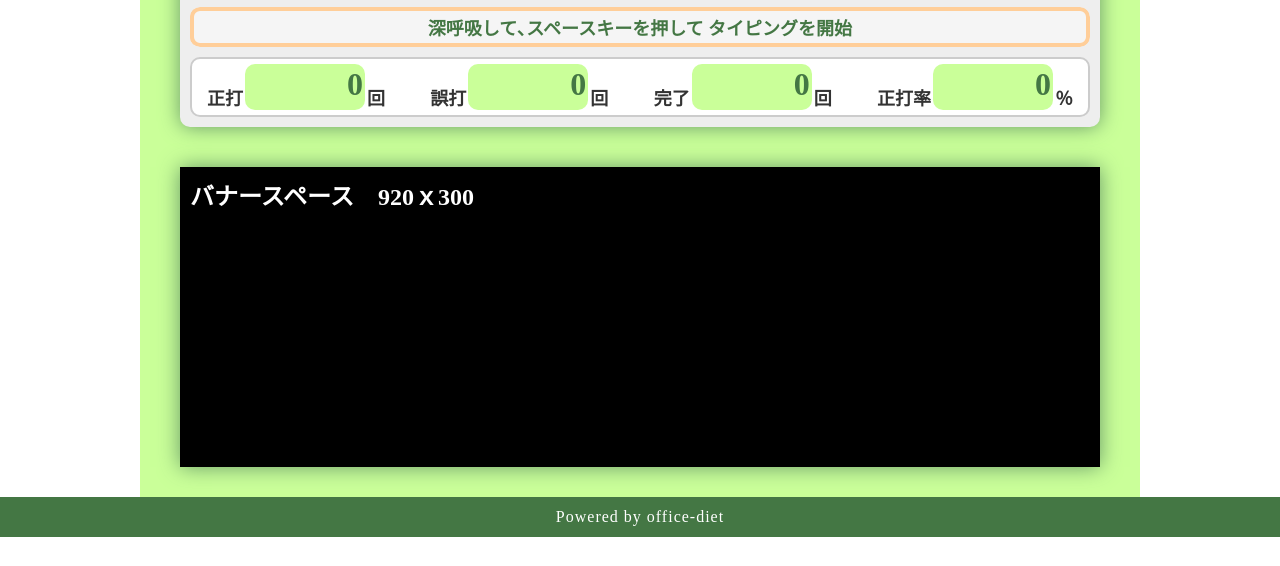
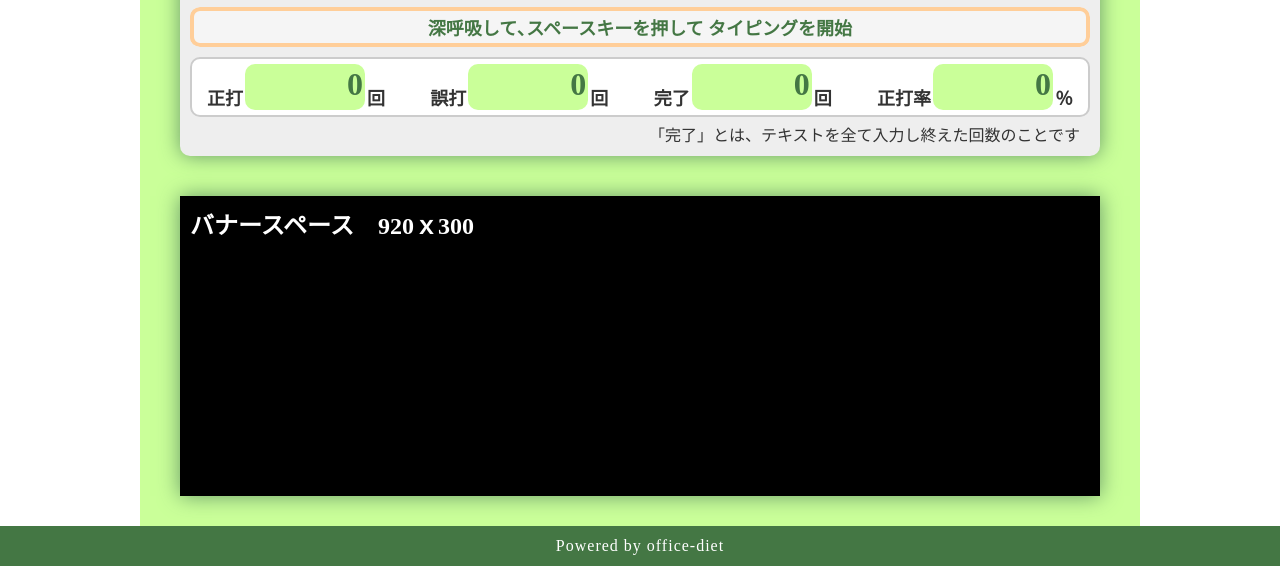
Before and after one commit to Kurumimo22/Kurumimo22.github.io, a plain HTML site: page index.html in a window 1280 px wide. Shown: the part 350-916 px from the top of the page. Before the commit the page ends 887 px from the top, so only its background shows below. Drawn offline with Linux system fonts and the light colour scheme.

Commit message:
Add files via upload

```diff
--- a/index.html
+++ b/index.html
@@ -7,10 +7,10 @@
   <!-- https://kaikoku.blam.co.jp/client/digimaguild/knowledge/sns-pr/498 参照 -->
   <meta property="og:url" content="https://kurumimo22.github.io" />
   <meta property="og:type" content="article" />
-  <meta property="og:title" content="くるみタイピング瞑想" />
-  <meta property="og:description" content="タイピング瞑想を継続しましょう" />
-  <meta property="og:site_name" content="くるみタイピング瞑想" />
-  <meta property="og:image" content="https://kurumimo22.github.io/kurumi-icon.jpg" />
+  <meta property="og:title" content="◆くるみタイピング瞑想◆" />
+  <meta property="og:description" content="「なんだか分からないけど、ぜんぶうまくいっていて嬉しい！」やることなすこと、全部うまくいっています！今日もＧＪ！" />
+  <meta property="og:site_name" content="◆くるみタイピング瞑想◆" />
+  <meta property="og:image" content="https://kurumimo22.github.io/card.jpg" />
   <meta name="twitter:card" content="summary" />
   <meta name="twitter:site" content="@Kurumimo22" />
   <!-- https://kaikoku.blam.co.jp/client/digimaguild/knowledge/sns-pr/498 参照 -->
@@ -72,11 +72,14 @@
             誤打<div id="failure">0</div>回
           </div>
           <div class="complete">
-            完了 <div id="complete">0</div>回
+            完了<div id="complete">0</div>回
           </div>
           <div class="percentage">
             正打率<div id="percentage">0</div>％
           </div>
+        </div>
+        <div class="complete-description">
+          「完了」とは、テキストを全て入力し終えた回数のことです
         </div>
       </div>
       <div class="banner">
--- a/kurumi.css
+++ b/kurumi.css
@@ -160,11 +160,18 @@ header {
   border: 2px solid #ccc
 }
 
-.correct, .failure, .complete, .percentage {
+.correct, .failure, .complete, .complete-inside, .percentage {
   display: flex;
   margin: 20px 10px 0;
   font-size: 18px;
   font-weight: bold;
+}
+
+.complete-description {
+  font-size: 16px;
+  text-align: right;
+  /* text-align: left; */
+  margin: 5px 10px 0 0;
 }
 
 #correct, #failure, #complete, #percentage {
@@ -177,8 +184,7 @@ header {
   width: 120px;
   text-align: right;
   border-radius: 10px;
-
- }
+}
 
 .banner {
   padding: 10px;
```
Also changed, not shown: card.jpg (added).
